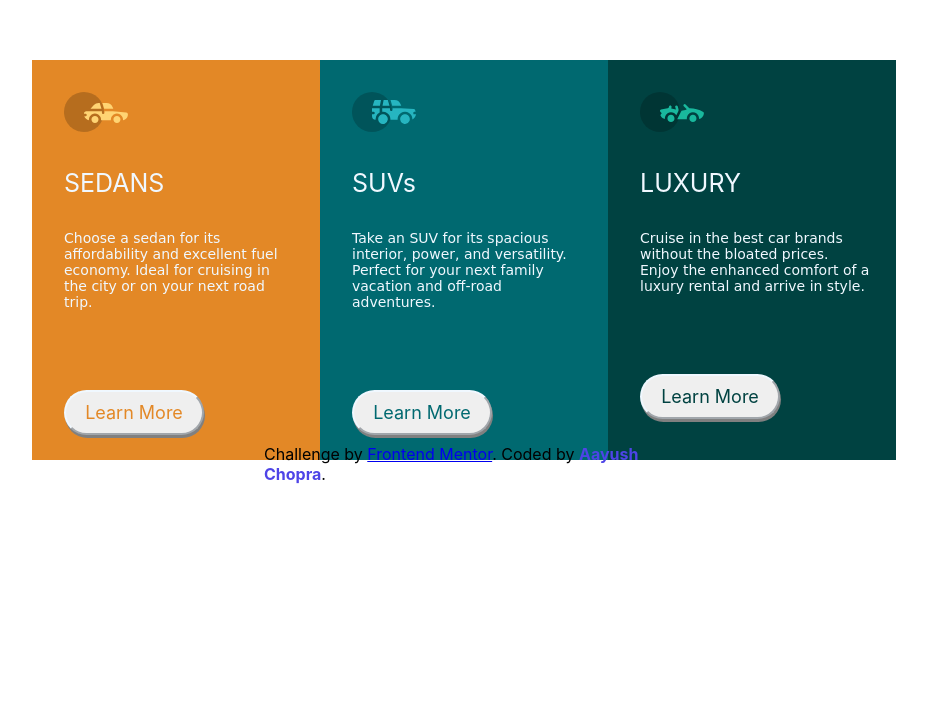
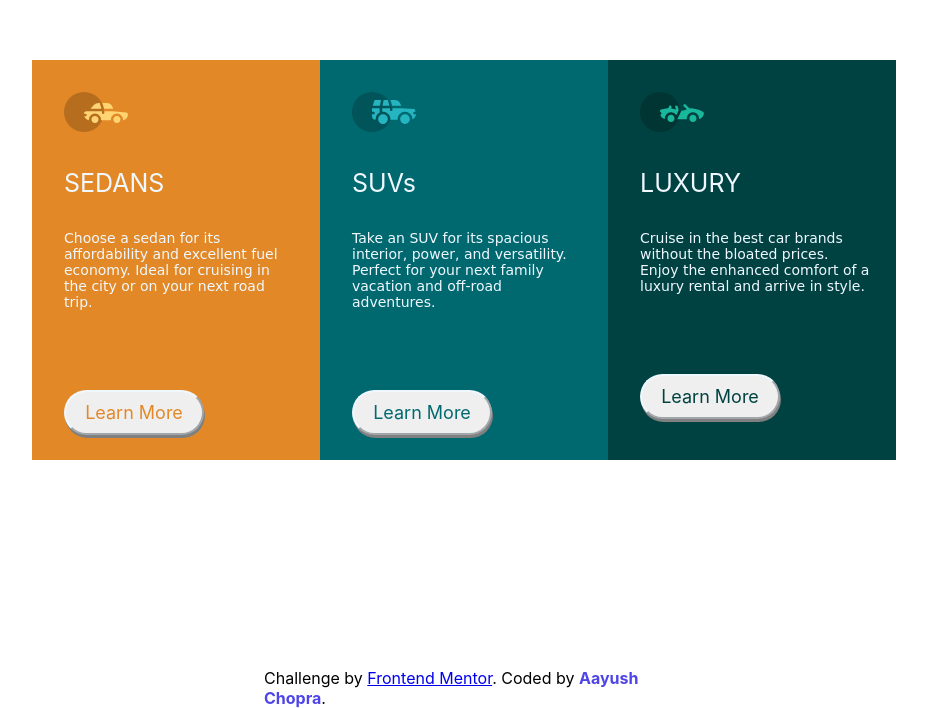
Before and after one commit to YoAayush/3-column-preview-card-component-main, a plain HTML site: page index.html in a window 1280 px wide. Shown: the part 140-848 px from the top of the page, without its empty margins (176-1103 px from the left). Before the commit the page ends 800 px from the top, so only its background shows below. Drawn offline with Linux system fonts and the light colour scheme.

Commit message:
Update file.css

```diff
--- a/file.css
+++ b/file.css
@@ -73,7 +73,7 @@ div .para{
 }
 .attribution{
     position: absolute;
-    margin: 36rem 27rem;
+    margin: 50rem 27rem;
 }
 b{
     color: rgb(78, 68, 231);
```
